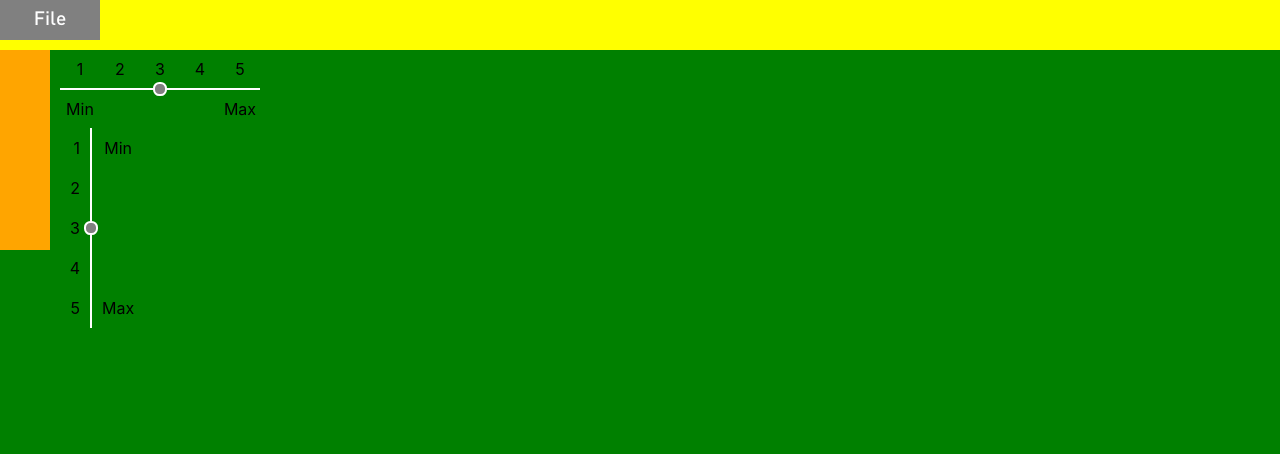
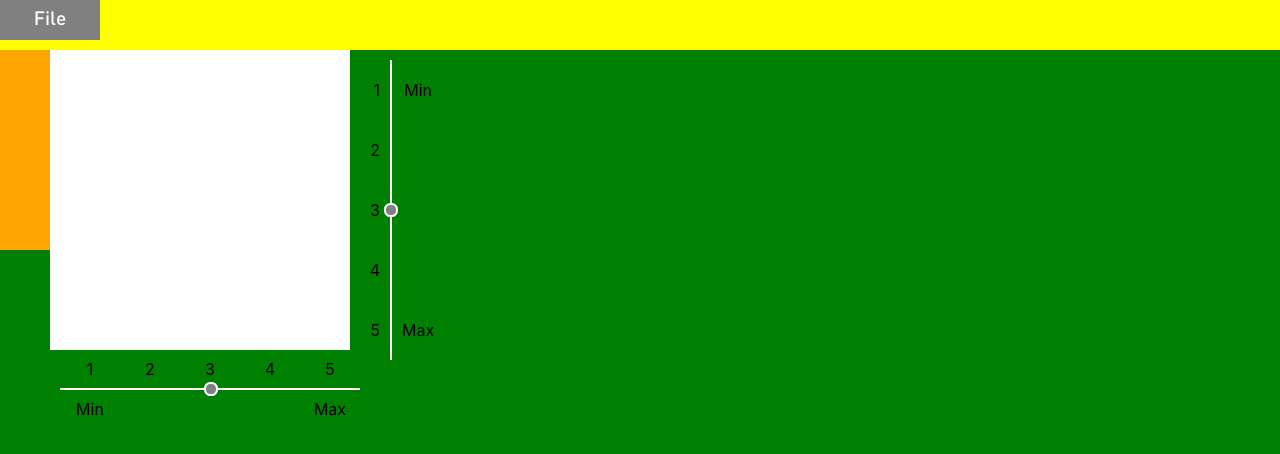
Before and after one commit to HrudakovSerhii/measurement, a React app: page / in a window 1280 px wide. Shown: the top 454 px of the page. Built offline with nearby package versions, Linux system fonts and the light colour scheme.

Commit message:
Added CalculatedPackView and some basic styling for this component

```diff
--- /dev/null
+++ b/src/components/CalculatedPackView/index.js
@@ -0,0 +1,35 @@
+/**
+ * Created by Serhiy on 12/3/18
+ */
+
+import React from 'react';
+
+import PropTypes from 'prop-types';
+
+import './styles.scss';
+
+class CalculatedPackView extends React.Component {
+  constructor(props) {
+    super(props);
+
+    this.state = {
+
+
+    }
+  }
+
+  render() {
+    return (
+      <div className="CalculatedPackViewContainer">
+
+      </div>
+    );
+  }
+}
+
+CalculatedPackView.propTypes = {
+  batteryType: PropTypes.string,
+
+};
+
+export default CalculatedPackView;
--- /dev/null
+++ b/src/components/CalculatedPackView/styles.scss
@@ -0,0 +1,9 @@
+/**
+ * Created by Serhiy on 12/3/18
+ */
+
+.CalculatedPackViewContainer {
+  width: 300px;
+  height: 300px;
+  background-color: white;
+}
--- a/src/components/LevelControl/styles.scss
+++ b/src/components/LevelControl/styles.scss
@@ -56,7 +56,8 @@
 
         &.current:after {
           bottom: -8px;
-          right: 13px;
+          margin-right: -8px;
+          right: 50%;
         }
       }
     }
--- a/src/components/index.js
+++ b/src/components/index.js
@@ -5,10 +5,12 @@ import DropDownSelect from './DropDownSelect';
 import InputField from './InputField';
 import LevelControl from './LevelControl';
 import MenuDropDown from './MenuDropDown';
+import CalculatedPackView from './CalculatedPackView';
 
 export {
   DropDownSelect,
   MenuDropDown,
   InputField,
   LevelControl,
+  CalculatedPackView,
 }
--- a/src/views/WorkSpaceView/index.js
+++ b/src/views/WorkSpaceView/index.js
@@ -4,7 +4,7 @@
 
 import React from 'react';
 
-import { LevelControl } from '../../components';
+import { LevelControl, CalculatedPackView } from '../../components';
 
 import './styles.css';
 
@@ -23,16 +23,19 @@ export default class WorkspaceView extends React.Component {
   render() {
     const className = 'workspace-view-c ' + this.props.position;
     const horizontalLCStyle = {
-      width: '200px',
+      width: '300px',
     };
     const verticalLCStyle = {
-      height: '200px'
+      height: '300px',
+      position: 'absolute',
+      left: '350px',
     };
 
     return (
       <div className={className}>
+        <LevelControl style={verticalLCStyle} enabled minValue={1} maxValue={5} currentValue={3} type="vertical" />
+        <CalculatedPackView />
         <LevelControl style={horizontalLCStyle} enabled minValue={1} maxValue={5} currentValue={3} type="horizontal" />
-        <LevelControl style={verticalLCStyle} enabled minValue={1} maxValue={5} currentValue={3} type="vertical" />
       </div>
     );
   }
```
